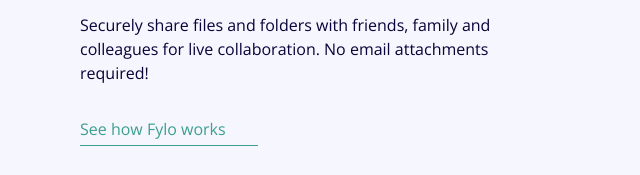
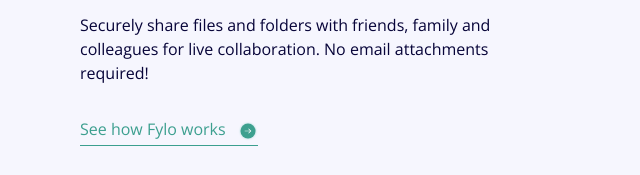
Before and after one commit to mycrochip/fylo-landing-page-with-two-column-layout, a plain HTML site: page index.html in a window 1280 px wide. Shown: the part 1129-1304 px from the top of the page, 0-640 px from the left. Drawn offline with nearby package versions, Linux system fonts and the light colour scheme; the site is published under a folder, as on GitHub Pages, so addresses that start at the root find nothing.

Commit message:
Update index.css

```diff
--- a/css/index.css
+++ b/css/index.css
@@ -185,7 +185,7 @@
     aspect-ratio: 1/1;
     width: 1rem;
     right: 0;
-    background-image: url(/images/icon-arrow.svg);
+    background-image: url(../images/icon-arrow.svg);
     background-repeat: no-repeat;
     background-size: contain;
 }
```
